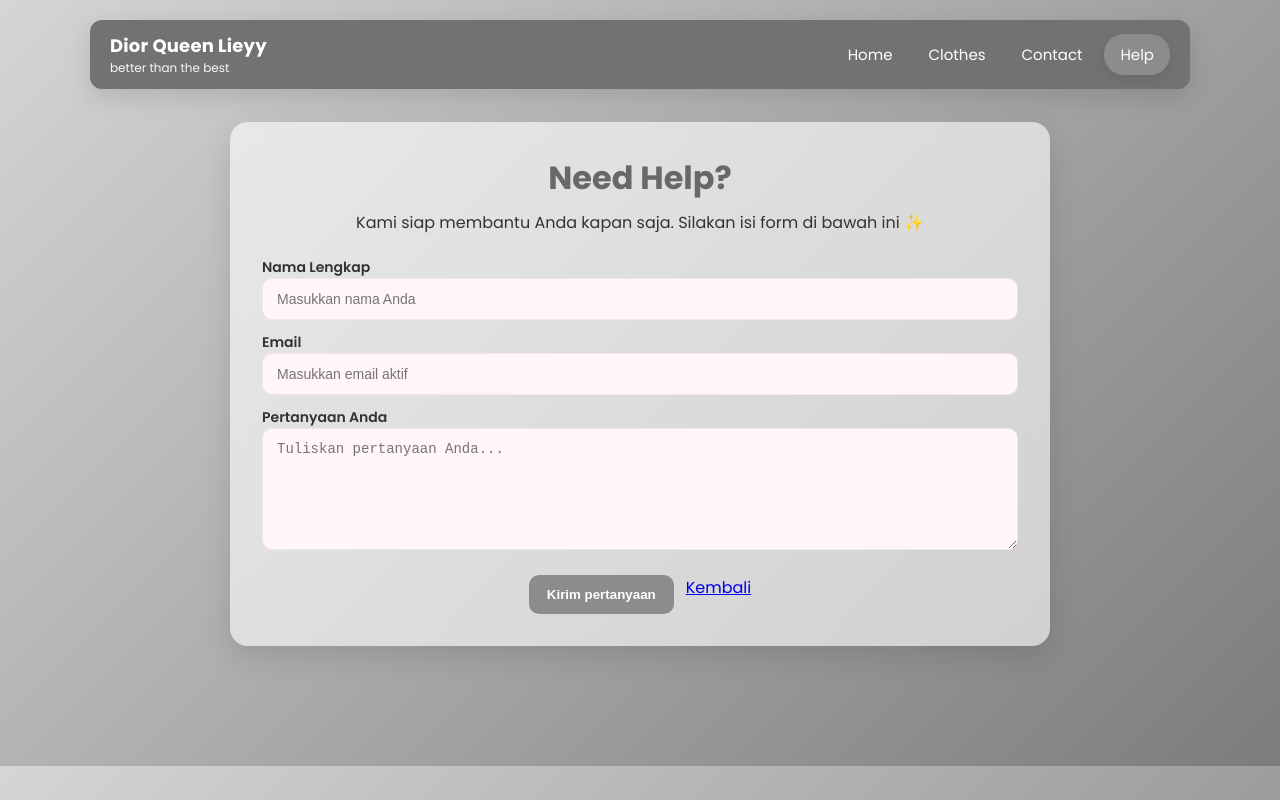
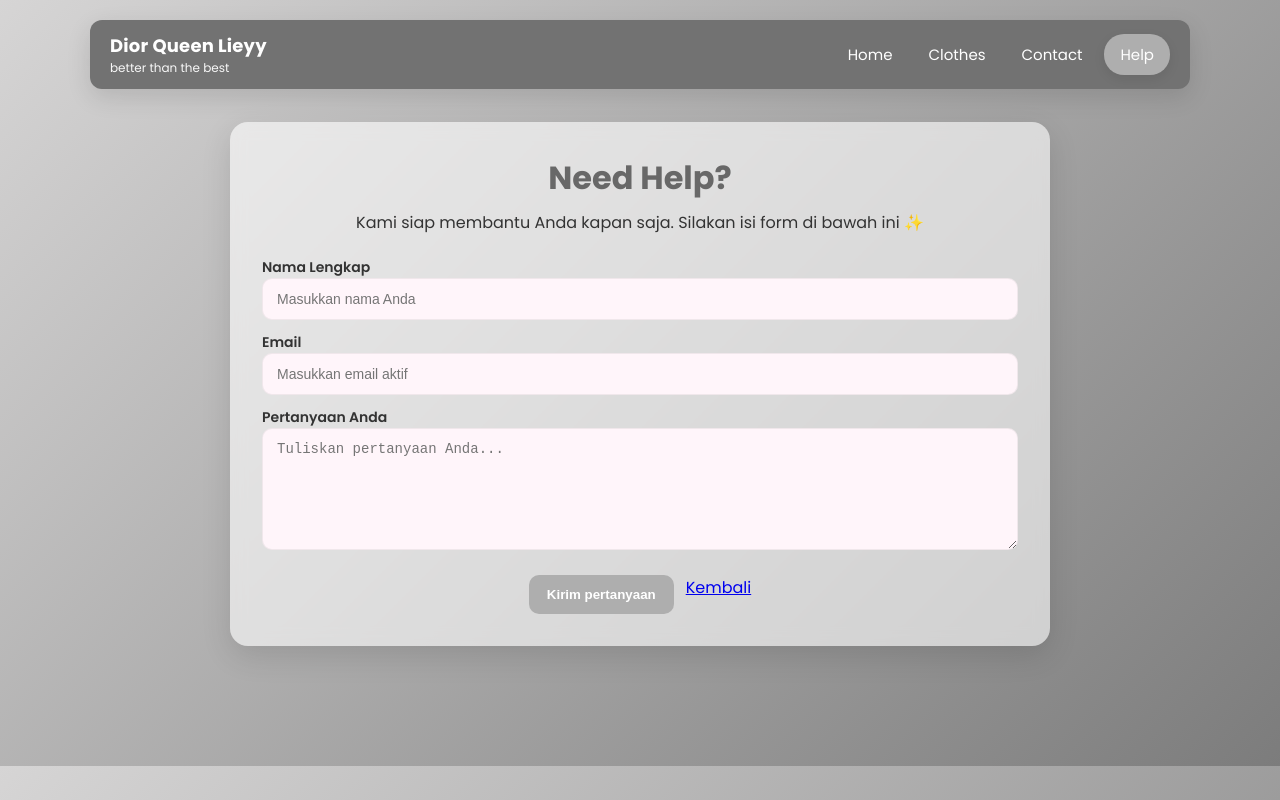
Before and after one commit to rahmagemashh/ujian-sm, a plain HTML site: page help.html in a window 1280 px wide. Drawn offline with Linux system fonts and the light colour scheme.

Commit message:
update help.html

```diff
--- a/help.html
+++ b/help.html
@@ -12,7 +12,7 @@
         :root {
             --brand-1: #686868;
             --brand-2: #727272;
-            --accent: #8c8c8c;
+            --accent: #aeaeae;
             --muted-bg: #fff5fa;
             --glass-bg: rgba(255, 255, 255, 0.6);
             --text-dark: #222;
```
